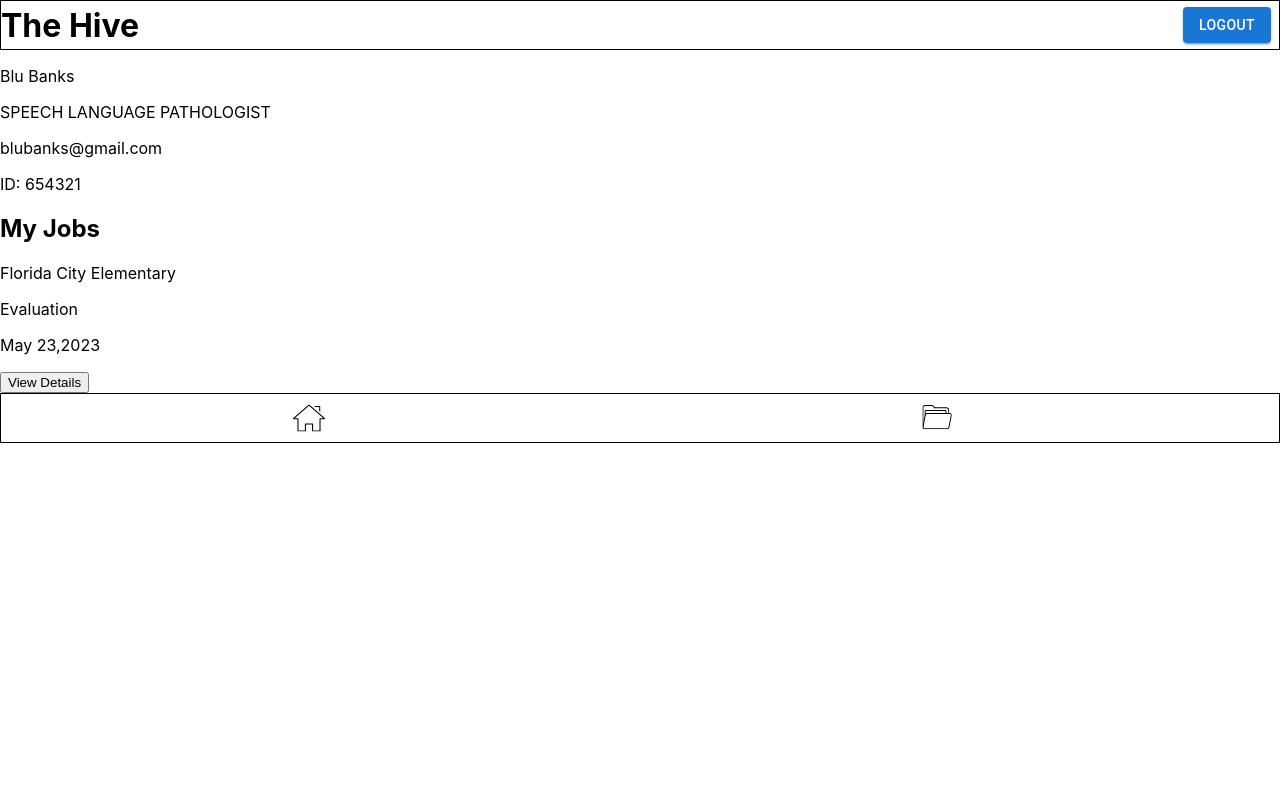
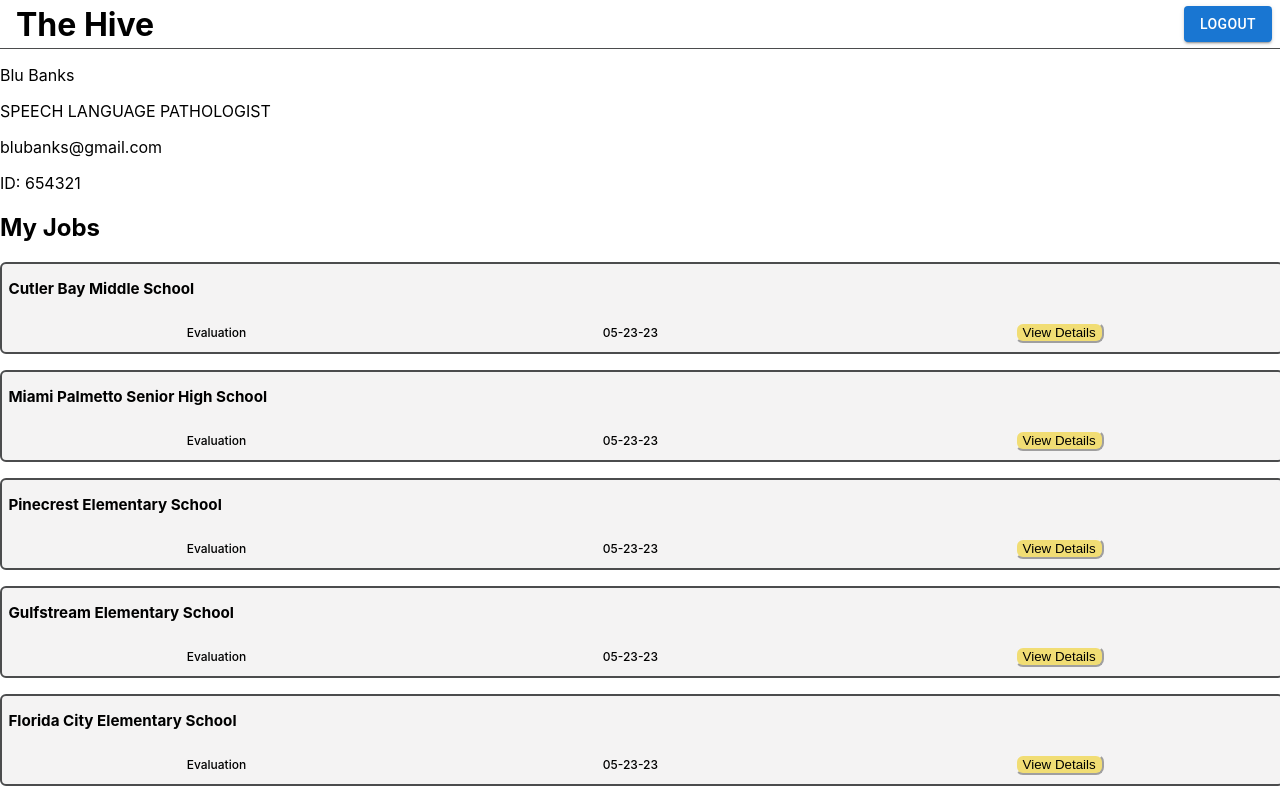
Before and after one commit to GabrielaSernaBanks/capstone, a React (Create React App) app: page /myjobs in a window 1280 px wide. Shown: the top 800 px of the page. Built offline with nearby package versions, Linux system fonts and the light colour scheme.

Commit message:
Adding json file and styling to post-therapist

```diff
--- a/src/components/Nav/Nav.scss
+++ b/src/components/Nav/Nav.scss
@@ -7,8 +7,12 @@
   display: flex;
   align-items: center;
   justify-content: space-between;
-  border: 1px solid black;
+  border-bottom: 1px solid $dark-gray;
   height: 3rem;
+
+  &__header{
+    padding-left: 1rem;
+  }
 
   &__button{
     color: $yellow;
--- a/src/components/TherapistJobPost/TherapistJobPost.js
+++ b/src/components/TherapistJobPost/TherapistJobPost.js
@@ -1,27 +1,33 @@
 import './TherapistJobPost.scss';
+import cases from '../../data/cases.json';
+import React, { useState } from "react";
+
+function TherapistJobPost() {
+	const [schoolIndex, setSchoolIndex] = useState([]);
+
+	return (
+
+		<div>
+			{cases.map((jobpost) => (
+				<section className='jobpost'>
+					<p className='jobpost__header'>{jobpost.school_name}</p>
+					<div className='jobpost__info'>
+						<p className='jobpost__type'>Evaluation</p>
+						<p className='jobpost__date'>05-23-23</p>
+
+					<section>
+						<button className='jobpost__button'>View Details</button>
+					</section>
+					</div>
 
 
+				</section>
+			)
 
-function TherapistJobPost() {
-	return (
+			)}
 
-		<div >
-			<section className='therapistjob'>
-				<div className='therapistjob__school'>
-					<p className='therapistjob__school-name'>Florida City Elementary </p>
-				</div>
+		</div>
 
-				<div className='therapistjob__date'>
-					<p>Evaluation</p>
-					<p>May 23,2023</p>
-				</div>
-
-				<article>
-					<button>View Details</button>
-				</article>
-
-			</section>
-		</div>
 	);
 }
 
--- a/src/components/TherapistJobPost/TherapistJobPost.scss
+++ b/src/components/TherapistJobPost/TherapistJobPost.scss
@@ -2,3 +2,36 @@
 @import "../../styles/partials/mixins";
 @import "../../styles/partials/variables";
 @import "../../styles/partials/typography.scss";
+
+
+.jobpost{
+    border: 2px solid $dark-gray;
+    border-radius: 6px;
+    margin: 1rem 0;
+    height: 5.5rem;
+    width: 100%;
+    background-color: rgb(244, 243, 243);
+
+  &__header{
+    padding-left: 0.4rem;
+    font-weight: 700;
+    font-size: 0.95rem;
+  }
+
+  &__info{
+    padding-left: 0.4rem;
+    display: flex;
+    align-items: center;
+    justify-content: space-around;
+    font-size: 0.75rem;
+    font-weight: 500;
+    padding-bottom: 1rem;
+  }
+
+  &__button{
+    border-color: rgb(244, 243, 243);
+    border-radius: 8px;
+    background-color: $yellow;
+  }
+
+}
--- /dev/null
+++ b/src/data/cases.json
@@ -0,0 +1,116 @@
+[
+  {
+  "id": "88845",
+  "school_name": "Cutler Bay Middle School",
+  "school_address": "0 Wayridge Center",
+  "case": [
+    {
+    "student_id": "76883643",
+    "student_dob": "12/20/2017",
+    "student_grade": 6,
+    "date_posted": "4/18/2023",
+    "type": "Language and Pragmatics"
+    },
+    {
+      "student_id": "03804307",
+      "student_dob": "2/23/2020",
+      "student_grade": 7,
+      "date_posted": "4/9/2023",
+      "type": "Language and Pragmatics "
+    }
+  ]
+},
+
+{
+  "id": "88675",
+  "school_name": "Miami Palmetto Senior High School",
+  "school_address": "128 Sage Trail",
+  "case": [
+  {
+    "student_id": "51188787",
+    "student_dob": "5/2/2017",
+    "student_grade": 9,
+    "date_posted": "5/6/2023",
+    "type": "Articulation"
+  },
+  {
+    "student_id": "69380998",
+    "student_dob": "12/10/2019",
+    "student_grade": 12,
+    "date_posted": "5/2/2023",
+    "type": "Fluency"
+  }
+]
+},
+{
+  "id": "78965",
+  "school_name": "Pinecrest Elementary School",
+  "school_address": "5 Oakridge Avenue",
+  "case": {
+    "student_id": "33672431",
+    "student_dob": "2/16/2018",
+    "student_grade": 5,
+    "date_posted": "4/20/2023",
+    "type": "Speech Language and Pragmatics"
+  }
+},
+{
+  "id": "98765",
+  "school_name": "Gulfstream Elementary School",
+  "school_address": "990 Glacier Hill Junction",
+  "case": {
+    "student_id": "99627855",
+    "student_dob": "4/3/2017",
+    "student_grade": 5,
+    "date_posted": "5/7/2023",
+    "type": "Language  and Pragmatics"
+  }
+},
+{
+  "id": "34267",
+  "school_name": "Florida City Elementary School",
+  "school_address": "29 Melody Drive",
+  "case": {
+    "student_id": "69489302",
+    "student_dob": "12/5/2016",
+    "student_grade": 2,
+    "date_posted": "4/30/2023",
+    "type": "Fluency"
+  }
+},
+{
+  "id": "09867",
+  "school_name": "Avocado Elementary School",
+  "school_address": "6528 Lawn Drive",
+  "case": {
+    "student_id": "73725456",
+    "student_dob": "1/7/2018",
+    "student_grade": 1,
+    "date_posted": "4/30/2023",
+    "type": "Language and Pragmatics"
+  }
+},
+{
+  "id": "34657",
+  "school_name": "Homestead Senior High School",
+  "school_address": "7241 Anniversary Terrace",
+  "case": {
+    "student_id": "29793189",
+    "student_dob": "12/23/2019",
+    "student_grade": 9,
+    "date_posted": "4/3/2023",
+    "type": "Language and Pragmatics"
+  }
+},
+{
+  "id": "15487",
+  "school_name": "Redland Middle School",
+  "school_address": "4 Chinook Drive",
+  "case": {
+    "student_id": "88064926",
+    "student_dob": "3/10/2019",
+    "student_grade": 8,
+    "date_posted": "4/24/2023",
+    "type": "Speech Language and Pragmatics"
+  }
+}]
--- a/src/pages/Therapist-SidePages/TherapistHomePage/TherapistHome.scss
+++ b/src/pages/Therapist-SidePages/TherapistHomePage/TherapistHome.scss
@@ -9,9 +9,10 @@
 }
 
 .therapisthome__header{
-  margin: 1rem;
+  margin: 0 1rem;
+  padding-top: 1rem;
 }
 
 .therapisthome__post{
-  margin: 1rem;
+  margin: 0 1rem;
 }
```
